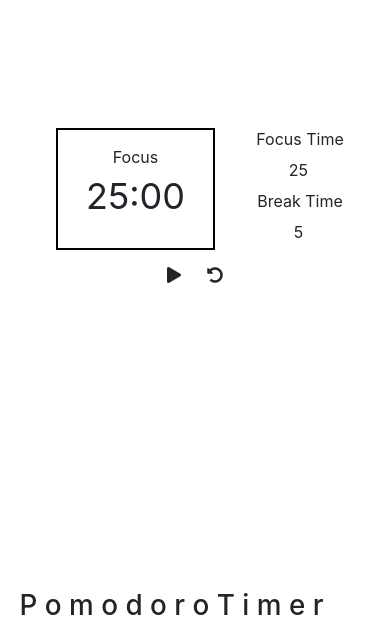
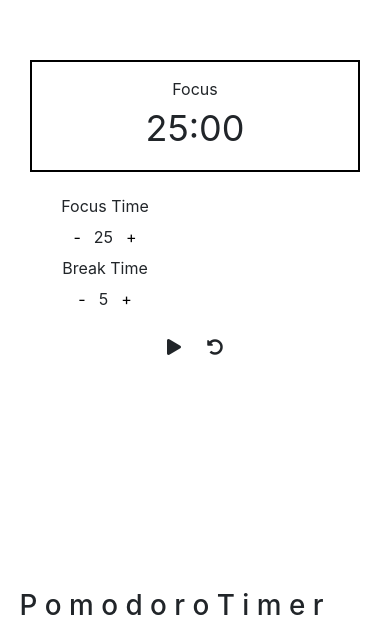
Before and after one commit to marley/pomodoro, a React (Create React App) app: page / in a window 390 px wide. Shown: the part 214-844 px from the top of the page. Built offline with nearby package versions, Linux system fonts and the light colour scheme.

Commit message:
Added mobile breakpoint

```diff
--- a/src/App.css
+++ b/src/App.css
@@ -52,3 +52,17 @@
 #break-label {
   text-align: center;
 }
+
+/* mobile breakpoint */
+@media (max-width: 480px) {
+  #timer-and-dials {
+    display: flex;
+    flex-direction: column;
+  }
+  #session-increment,
+  #break-increment,
+  #session-decrement,
+  #break-decrement {
+    color: black;
+  }
+}
```
Also changed, not shown: package.json (+6 -2 lines), 1 other file (tests, documents, lock files or other folders).
